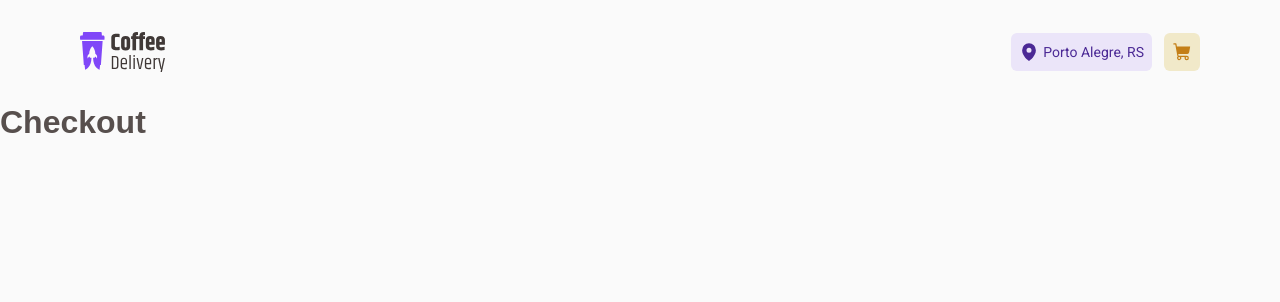
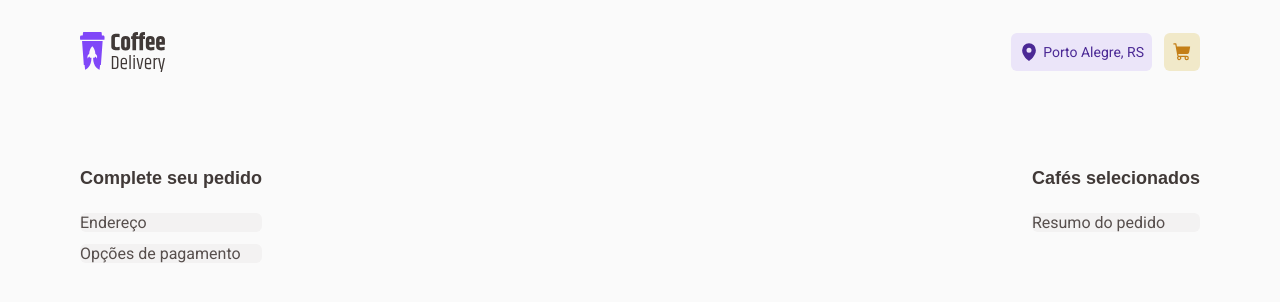
Before and after one commit to pamelasantoss/ignite-coffee-delivery, a React (Vite) app: page /checkout in a window 1280 px wide. Shown: the top 302 px of the page. Built offline with nearby package versions, Linux system fonts and the light colour scheme; a web font is replaced by a local one.

Commit message:
feat: estilização as áreas comuns da página de checkout

```diff
--- a/src/pages/Checkout/index.tsx
+++ b/src/pages/Checkout/index.tsx
@@ -1,5 +1,32 @@
+import {
+  CheckoutContainer,
+  CheckoutInfoContainer,
+  CheckoutLeftContainer,
+  CheckoutRightContainer
+} from "./styles";
+
 export function Checkout() {
   return (
-    <h1>Checkout</h1>
+    <CheckoutContainer>
+      <CheckoutLeftContainer>
+        <h2>Complete seu pedido</h2>
+
+        <CheckoutInfoContainer>
+          Endereço
+        </CheckoutInfoContainer>
+
+        <CheckoutInfoContainer>
+          Opções de pagamento
+        </CheckoutInfoContainer>
+      </CheckoutLeftContainer>
+
+      <CheckoutRightContainer>
+        <h2>Cafés selecionados</h2>
+
+        <CheckoutInfoContainer>
+          Resumo do pedido
+        </CheckoutInfoContainer>
+      </CheckoutRightContainer>
+    </CheckoutContainer>
   );
 }
--- /dev/null
+++ b/src/pages/Checkout/styles.ts
@@ -0,0 +1,27 @@
+import styled from "styled-components";
+
+export const CheckoutContainer = styled.div`
+  max-width: ${(props) => props.theme["max-width"]};
+  margin: 0 auto;
+  padding: 4rem 0;
+  display: flex;
+  align-items: flex-start;
+  justify-content: space-between;
+
+  h2 {
+    font-size: 1.125rem;
+    color: ${(props) => props.theme["brown-700"]};
+    margin-bottom: 1.5rem;
+  }
+`;
+
+export const CheckoutInfoContainer = styled.div`
+  background-color: ${(props) => props.theme["gray-200"]};
+  border-radius: 6px;
+  width: 100%;
+  margin-bottom: 0.75rem;
+`;
+
+export const CheckoutLeftContainer = styled.div``;
+
+export const CheckoutRightContainer = styled.div``;
```
